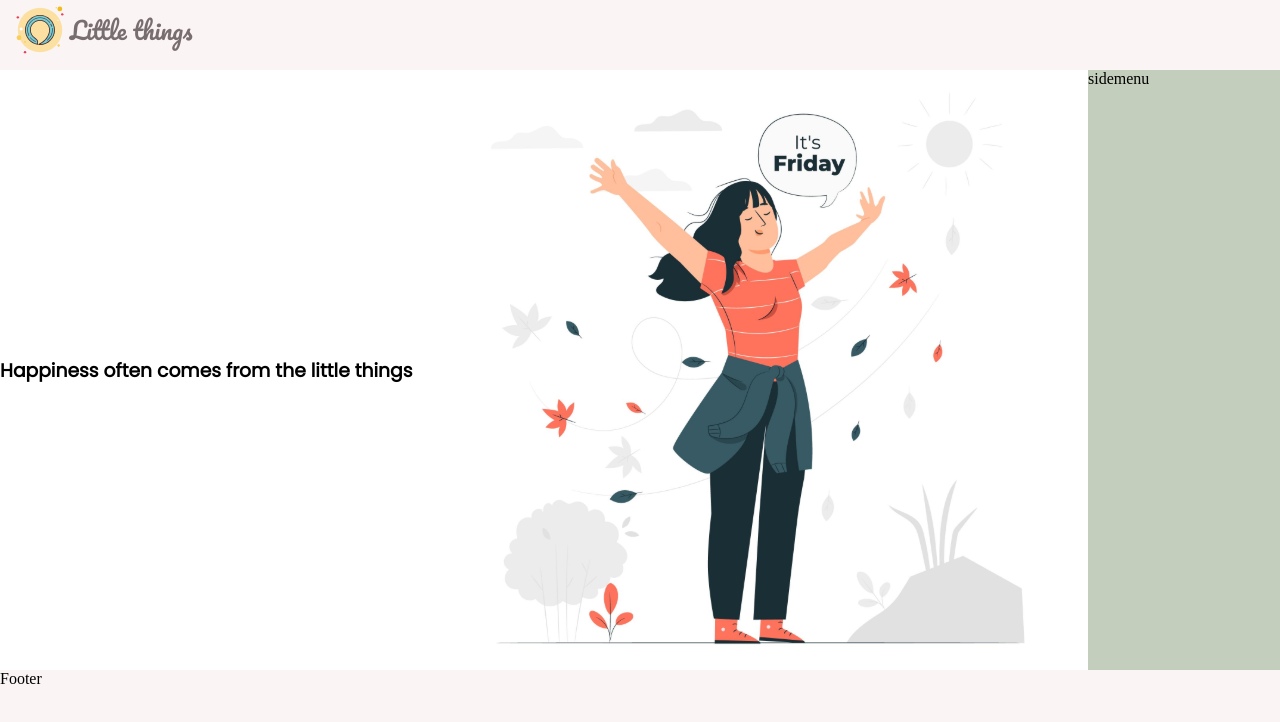
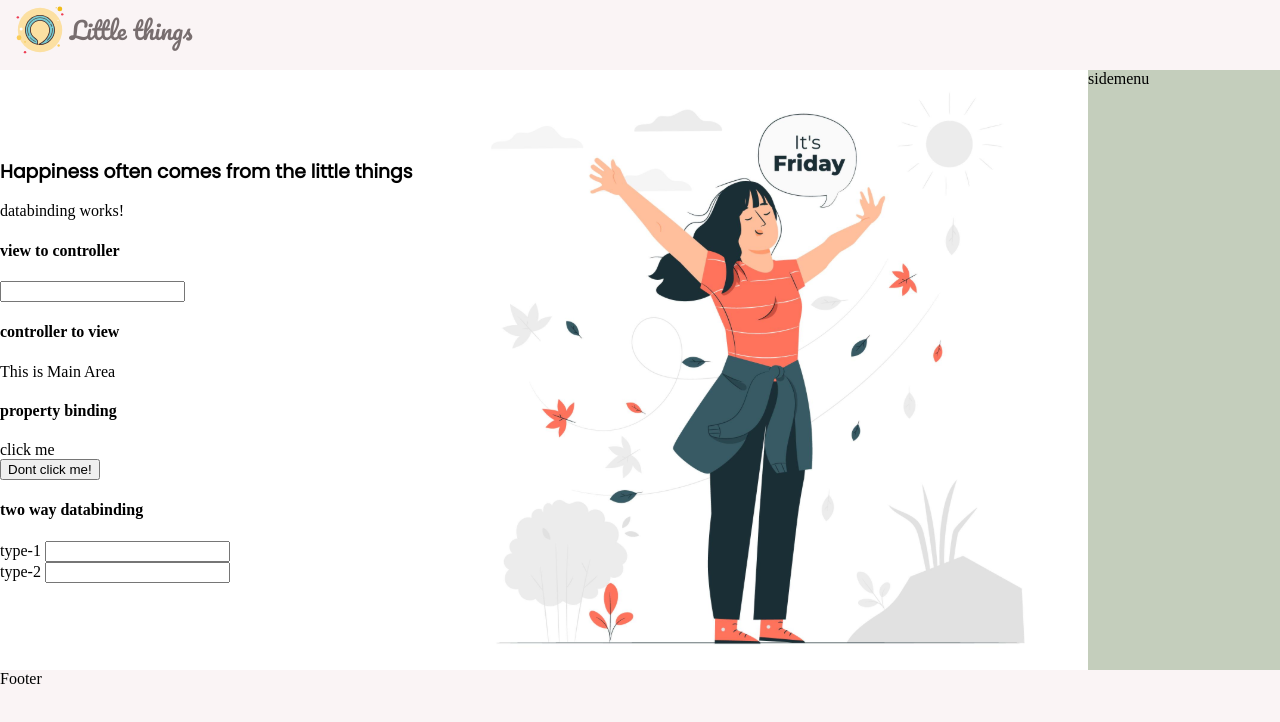
Before and after one commit to umavedha/myApp, an Angular app: page / in a window 1280 px wide. Shown: the top 722 px of the page. Built offline with nearby package versions, Linux system fonts and the light colour scheme.

Commit message:
databinding

```diff
--- /dev/null
+++ b/src/app/databinding/databinding.component.html
@@ -0,0 +1,44 @@
+<p>databinding works!</p>
+<div>
+    <h4>
+        view to controller
+    </h4>
+    <input type="text" (keyup)="userInput($event)">
+
+</div>
+<div>
+    <h4>
+        controller to view
+    </h4>
+    <div>
+        {{data}}
+    </div>
+</div>
+<div>
+    <h4>
+        property binding
+    </h4>
+    <div (click)="enable()">click me</div>
+    <button [disabled]="isDisable" (click)="onBtnClick()">Dont click me!</button>
+</div>
+<div>
+    <h4>
+        two way databinding
+    </h4>
+    <div>
+        type-1
+        <input type="text" (keyup)="userInput($event)">
+        <div>
+            {{userData}}
+        </div>
+    </div>
+    <div>
+        type-2
+        <input type="text" [(ngModel)]="inputData">
+        <div>
+            {{inputData}}
+        </div>
+    </div>
+
+
+</div>
--- /dev/null
+++ b/src/app/databinding/databinding.component.ts
@@ -0,0 +1,31 @@
+import { Component, OnInit } from '@angular/core';
+
+@Component({
+  selector: 'app-databinding',
+  templateUrl: './databinding.component.html',
+  styleUrls: ['./databinding.component.scss'],
+})
+export class DatabindingComponent implements OnInit {
+  userData: any = '';
+  data: string = 'This is Main Area';
+  bindData: string = '';
+  inputData: string = '';
+  isDisable: boolean = false;
+  constructor() {}
+
+  ngOnInit(): void {}
+
+  userInput(event: any) {
+    this.userData = event.target.value;
+    console.log(this.userData);
+  }
+  databind(event: any) {
+    this.bindData = event.target.value;
+  }
+  onBtnClick() {
+    this.isDisable = !this.isDisable;
+  }
+  enable() {
+    this.isDisable = false;
+  }
+}
--- a/src/app/mainareacomponent/mainareacomponent.component.html
+++ b/src/app/mainareacomponent/mainareacomponent.component.html
@@ -3,6 +3,7 @@
         <h3 class="content">
             Happiness often comes from the little things
         </h3>
+        <app-databinding></app-databinding>
     </div>
     <div>
         <img class="contentImage" src="../../assets/4612936 1.svg" alt="">
```
Also changed, not shown: src/app/app.module.ts (+7 -7 lines), src/app/databinding/databinding.component.scss (added), 1 other file (tests, documents, lock files or other folders).
